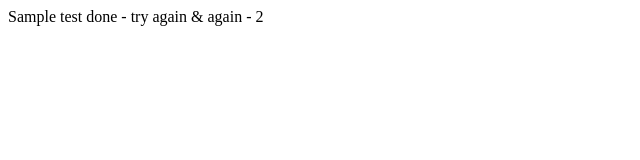
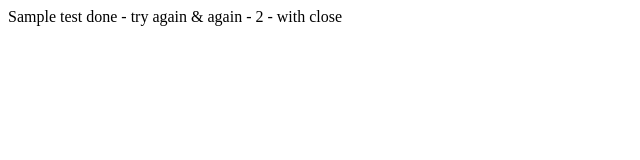
Before and after one commit to naru1234567/testrepo, a plain HTML site: page login2.html in a window 1280 px wide. Shown: the full height of the page, 0-640 px from the left. Drawn offline with Linux system fonts and the light colour scheme.

Commit message:
MYJ-1 #close #comment Fixed this today

```diff
--- a/login2.html
+++ b/login2.html
@@ -1,5 +1,5 @@
 <Html>
     <body>
-        Sample test done - try again & again - 2
+        Sample test done - try again & again - 2 - with close
     </body>
 </Html>
```
